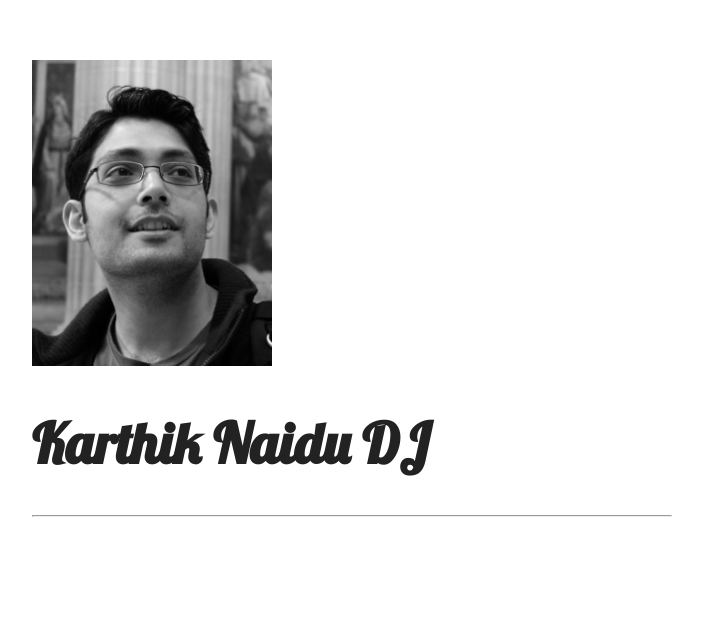
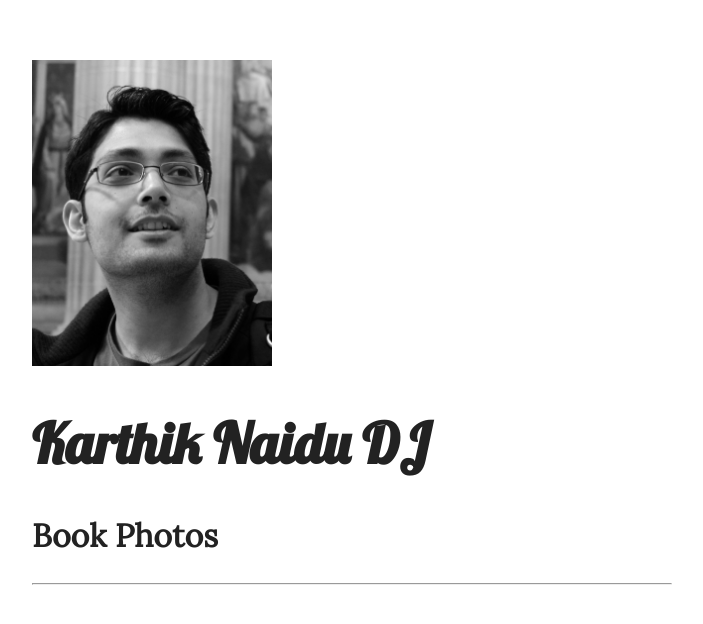
Before and after one commit to knaidu/code-katas, a Jekyll site: the page built from index.html, in a window 1280 px wide. Shown: the top 624 px of the page, without its empty margins (288-991 px from the left). Built offline with Jekyll 4.4.1, drawn with Linux system fonts in a browser that asks for light colours.

Commit message:
added gst

```diff
--- a/_includes/home-page.html
+++ b/_includes/home-page.html
@@ -1,3 +1,4 @@
 <img id="ruby-logo" alt="ruby logo" src="/images/profile-image.jpg">
 <h1 id="book-title">Karthik Naidu DJ </h1>
+<h2><a>Book</a> <a>Photos</a></h2>
 <hr>
```
